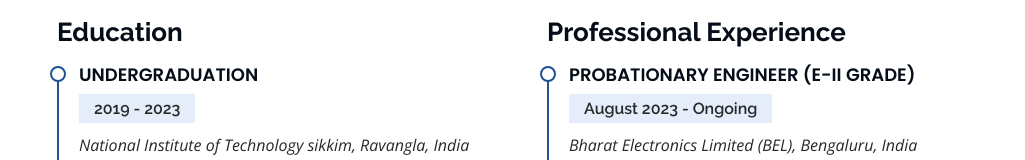
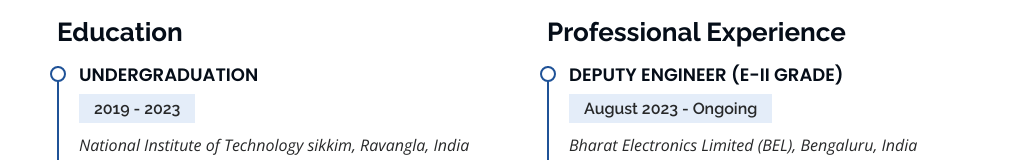
Before and after one commit to SanthoshVanka/santhoshvanka.github.io, a plain HTML site: page index.html in a window 1280 px wide. Shown: the part 1719-1879 px from the top of the page, without its empty margins (255-1280 px from the left). Drawn offline with nearby package versions, Linux system fonts and the light colour scheme.

Commit message:
Update index.html

```diff
--- a/index.html
+++ b/index.html
@@ -156,7 +156,7 @@
           <div class="col-lg-6" data-aos="fade-up" data-aos-delay="100">
             <h3 class="resume-title">Professional Experience</h3>
             <div class="resume-item">
-              <h4>PROBATIONARY ENGINEER (E-II Grade)</h4>
+              <h4>DEPUTY ENGINEER (E-II Grade)</h4>
               <h5>August 2023 - Ongoing</h5>
               <p><em>Bharat Electronics Limited (BEL), Bengaluru, India </em></p>
               <ul>
```
